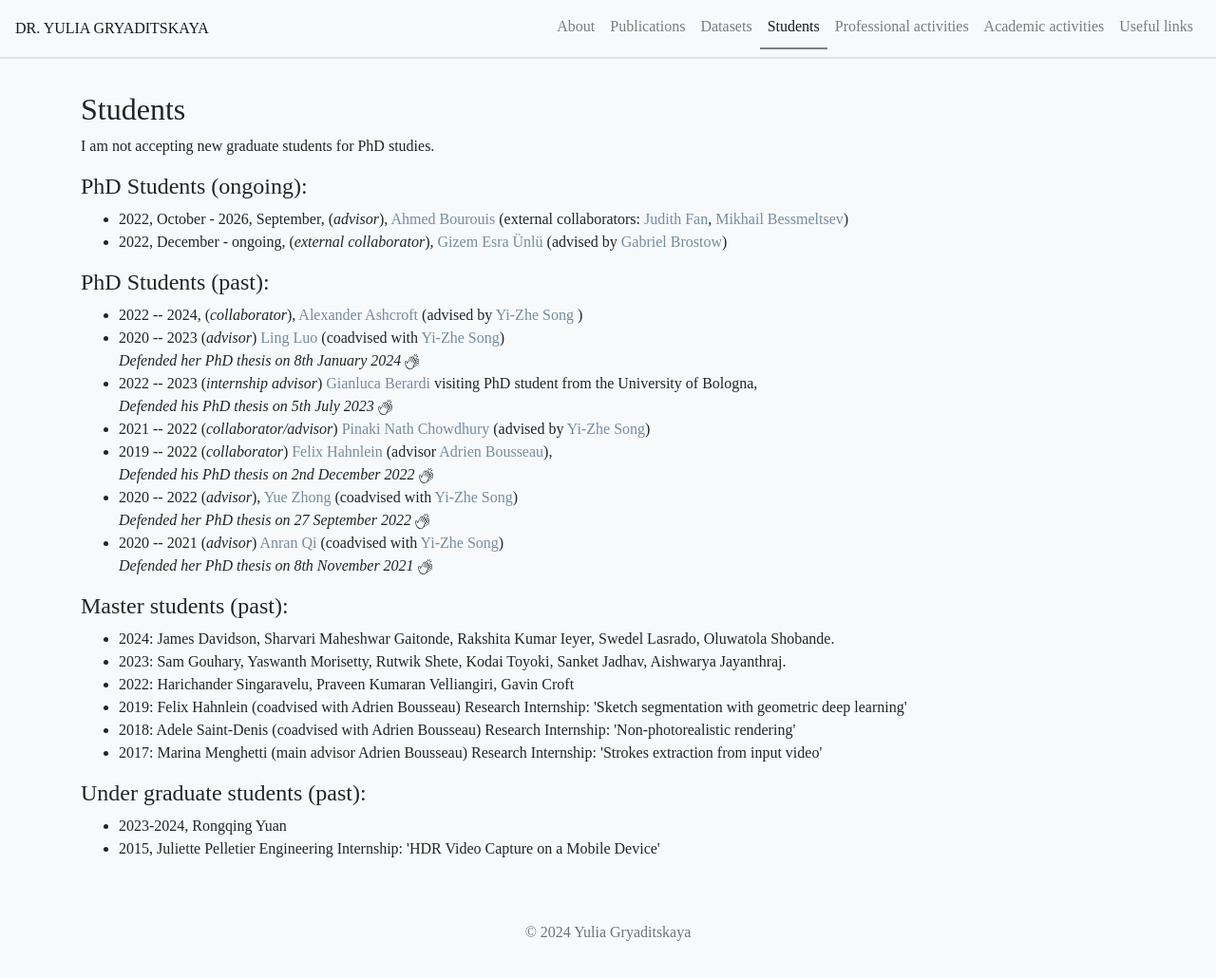
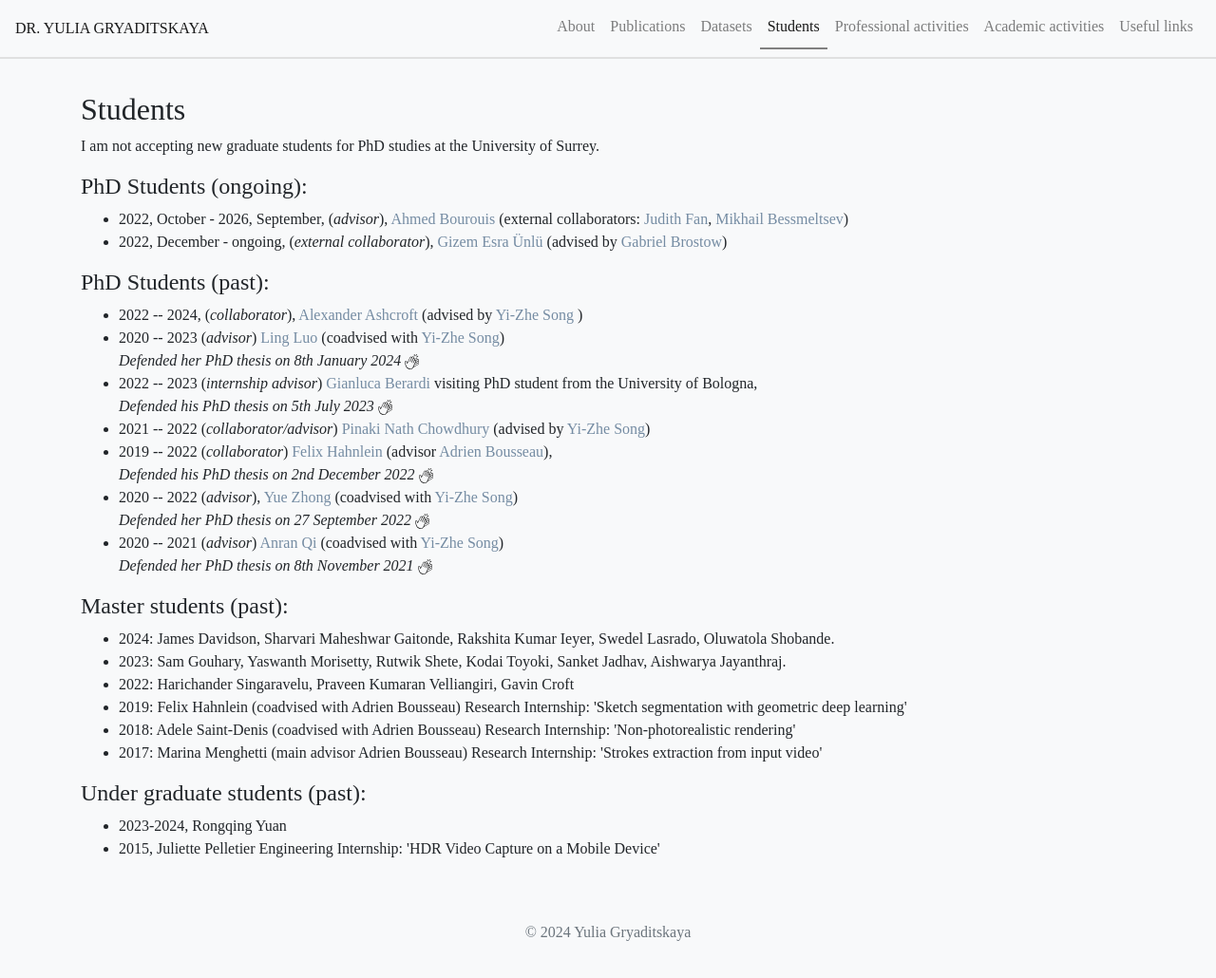
Before and after one commit to ygryadit/ygryadit.github.io, a Jekyll site: the page built from _pages/students.html, in a window 1280 px wide and 1042 px high. Shown: the top 1030 px of the window at 95% size. Built offline with Jekyll 4.4.1, drawn with Linux system fonts in a browser that asks for light colours; some web fonts are replaced.

Commit message:
Update students.html

```diff
--- a/_pages/students.html
+++ b/_pages/students.html
@@ -10,7 +10,7 @@ permalink: /students/
 
 		<h2> Students </h2>
 		<p>
-            I am not accepting new graduate students for PhD studies.
+            I am not accepting new graduate students for PhD studies at the University of Surrey.
         </p>
 		<p >
 			<h4> PhD Students (ongoing):</h4>
```
